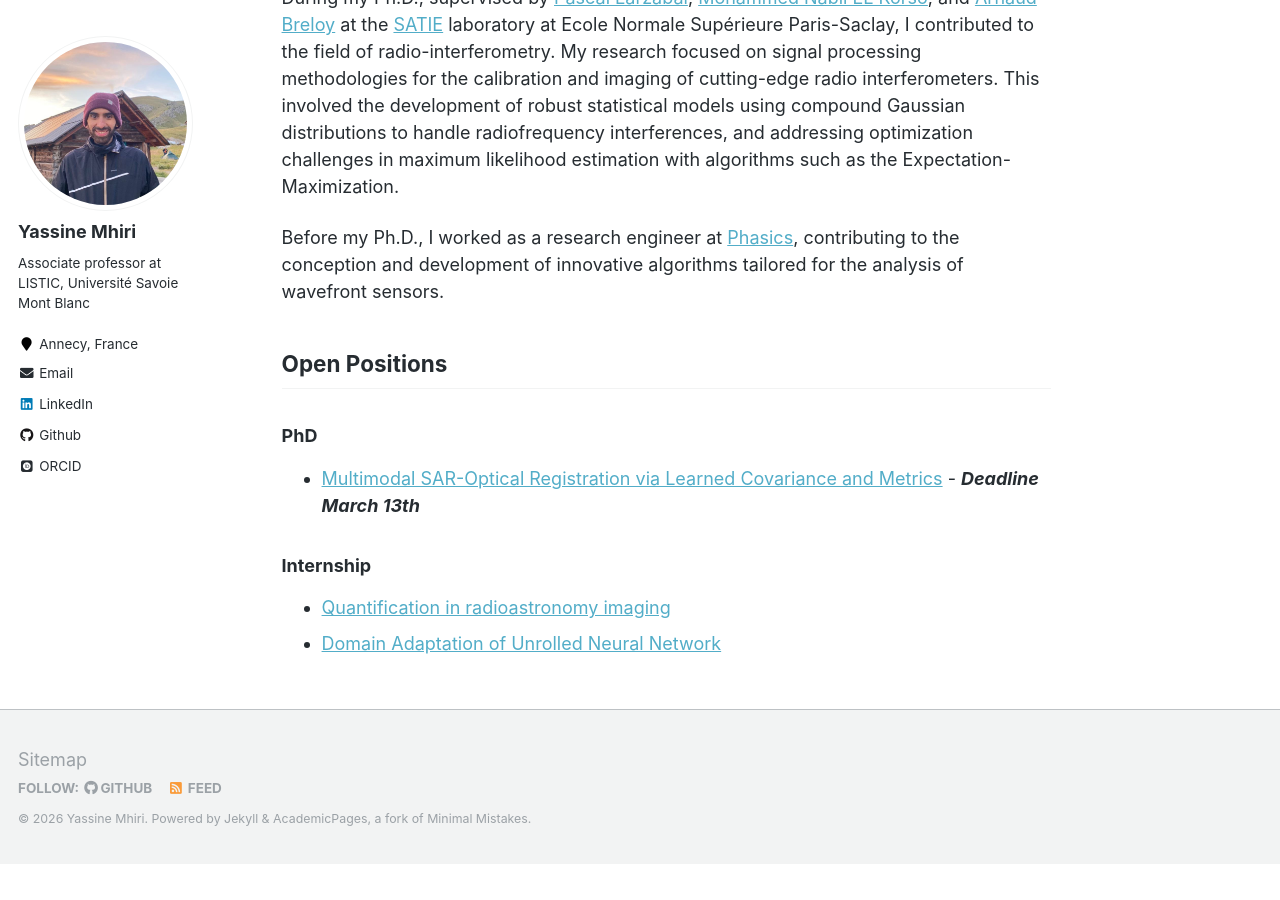
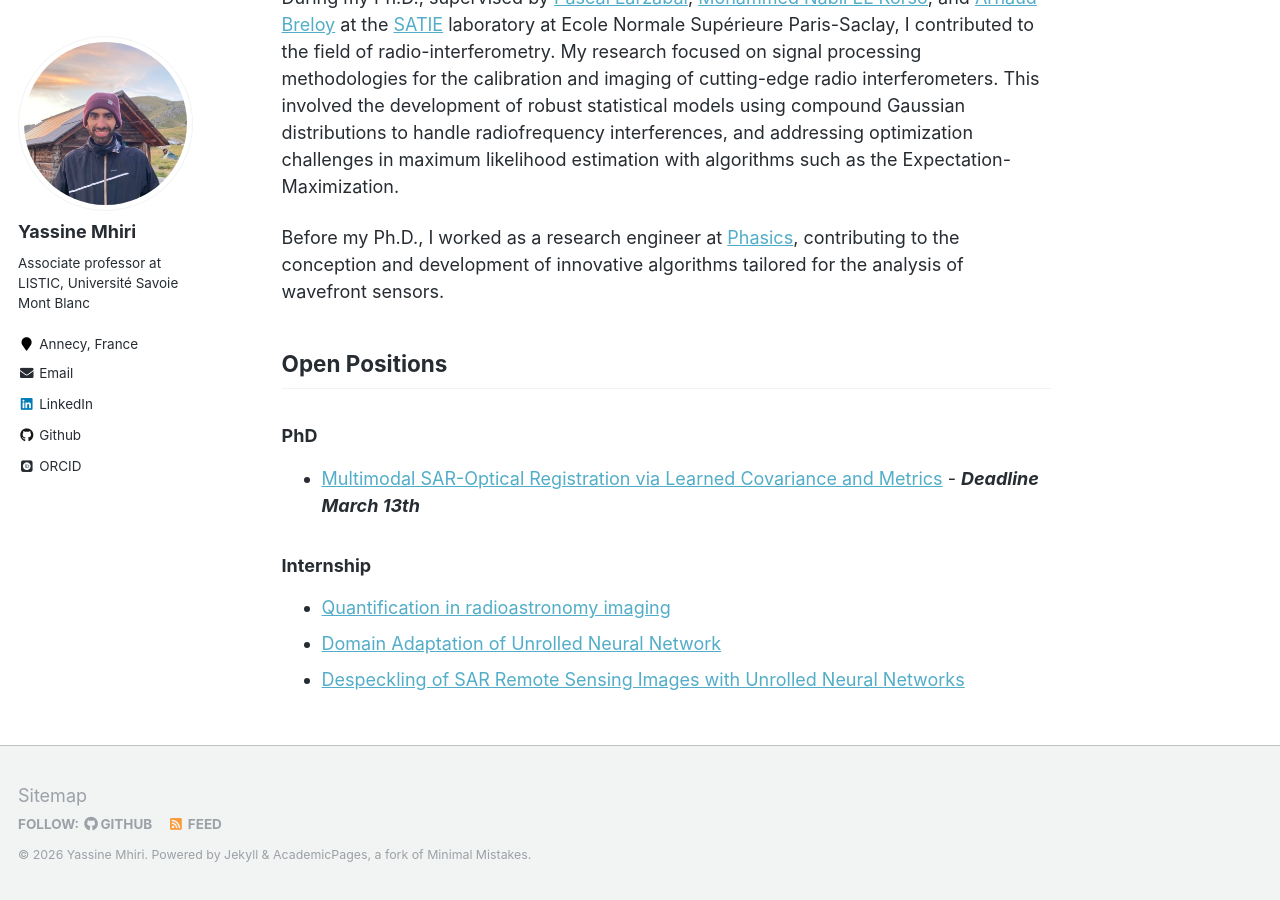
Before and after one commit to y-mhiri/y-mhiri.github.io, a Jekyll site: the page built from _pages/about.md, in a window 1280 px wide and 900 px high, scrolled down 642 px. Built offline with Jekyll 4.4.1, drawn with Linux system fonts in a browser that asks for light colours; some web fonts are replaced; before the commit the page ends 1506 px from its top, so only the background shows below that.

Commit message:
Despeckling internship online.

```diff
--- a/_pages/about.md
+++ b/_pages/about.md
@@ -41,3 +41,4 @@ Supervised by Pascal Larzabal, co-supervised by Mohammed Nabil El Korso and Arna
 
 - [Quantification in radioastronomy imaging]({{ site.url }}/stages/stage-quantification.pdf)
 - [Domain Adaptation of Unrolled Neural Network]({{ site.url }}/stages/sujet_stage_da.pdf)
+- [Despeckling of SAR Remote Sensing Images with Unrolled Neural Networks]({{ site.url }}/stages/unrolled_despeckling_internship.pdf)
```
